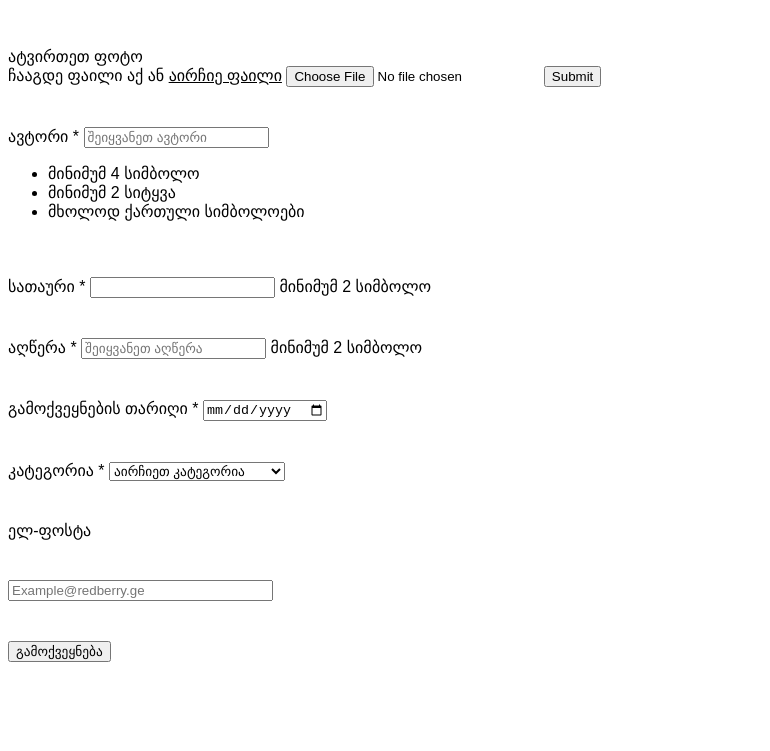
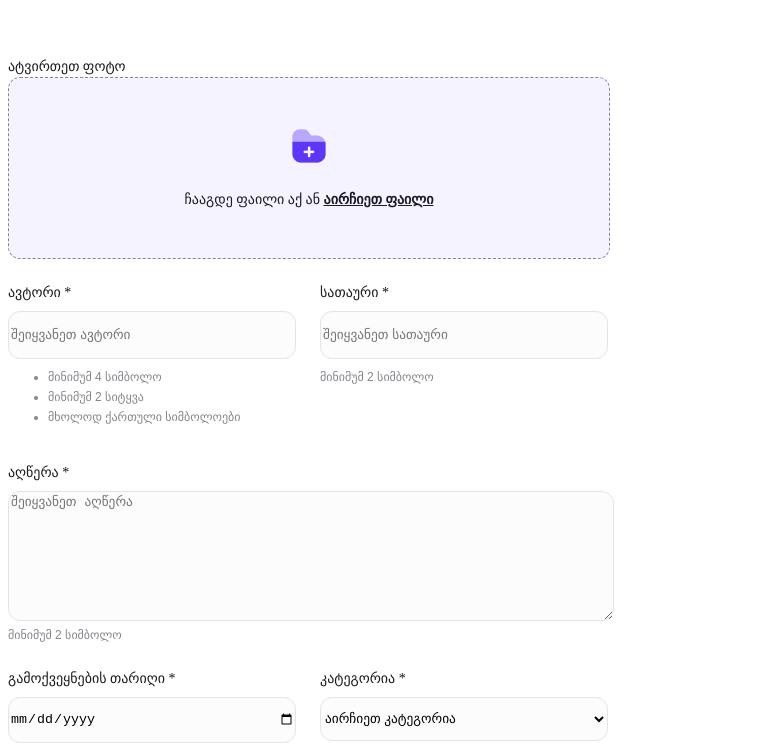
Before and after one commit to gionare/redberry-bitcamp, a website with bundled scripts: page pages/NewBlog/newBlog.html in a window 1280 px wide. Shown: the part 87-838 px from the top of the page, without its empty margins (0-770 px from the left). Before the commit the page ends 800 px from the top, so only its background shows below. Built offline with nearby package versions, Linux system fonts and the light colour scheme.

Commit message:
newBlog page is alsmost done

```diff
--- a/pages/NewBlog/newBlog.css
+++ b/pages/NewBlog/newBlog.css
@@ -2,21 +2,100 @@ body {
   font-family: "FiraGO", sans-serif;
 }
 
+/* for all labels */
+label {
+  color: #1a1a1f;
+  font-family: FiraGO;
+  font-size: 14px;
+  font-style: normal;
+  font-weight: 500;
+  line-height: 20px;
+  margin-bottom: 8px;
+}
+
+/* ____ header ____ */
 .header {
   display: flex;
   flex-direction: center;
+  justify-content: center;
+  align-items: center;
 }
+.header-img img {
+  width: 150px;
+  height: 24px;
+}
+
+/* ____ Main ____ */
 main {
-  display: inline-flex;
+  /* border: solid; */
+  display: flex;
   flex-direction: column;
   align-items: flex-start;
   gap: 40px;
 }
-.h2 {
-  color: #1a1a1f;
-  font-family: FiraGO;
-  font-size: 32px;
-  font-style: normal;
-  font-weight: 700;
-  line-height: 40px; /* 125% */
+
+/* ____ form ____ */
+.information-form {
+  /* border: solid; */
+  display: flex;
+  /* flex-direction: column; */
+  /* align-items: flex-start; */
+  width: 600px;
+  gap: 24px;
+  flex-wrap: wrap;
 }
+
+/* -- Upload picture -- */
+/* FIXME: */
+
+.picture-upload-container {
+  display: flex;
+  flex-direction: column;
+  justify-content: center;
+  align-items: center;
+  gap: 24px;
+  width: 600px;
+  height: 180px;
+  border-radius: 12px;
+  border: 1px dashed #85858d;
+  background: #f4f3ff;
+}
+
+/* -- Author & Title-- */
+.container {
+  display: flex;
+  flex-direction: column;
+  width: 288px;
+}
+.inputText {
+  height: 44px;
+  border-radius: 12px;
+  border: 1px solid #e4e3eb;
+  background: #fcfcfd;
+}
+.instruction {
+  color: #85858d;
+  font-size: 12px;
+  font-weight: 400;
+  line-height: 20px;
+  margin-top: 8px;
+}
+
+/* -- Description -- */
+#description {
+  width: 600px;
+  height: 124px;
+  flex-shrink: 0;
+  border-radius: 12px;
+  border: 1px solid #e4e3eb;
+  background: #fcfcfd;
+  margin-top: 8px;
+}
+
+.description textarea::placeholder {
+  margin-left: 16px;
+  margin-top: 12px;
+}
+/* -- publish date -- */
+/* -- category -- */
+/* -- Email -- */
--- a/pages/NewBlog/newBlog.html
+++ b/pages/NewBlog/newBlog.html
@@ -11,41 +11,46 @@
   <body>
 
     <header class="header">
-      <img src="././src/logo.png" alt="logo" />
+      <div class="header-img">
+        <img src="../logo.png" alt="Logo">
+      </div>
     </header>
 
     <main>
         <h2>ბლოგის დამატება</h2>
 
-        <form class="information-form" action="submit" method="post">
+        <div class="information-form" action="submit" method="post">
 
           <!-- Upload picture -->
           <div class="picture-upload">
-            <label for="picture">ატვირთეთ ფოტო</label>
+            <label id="upload-picture" for="picture">ატვირთეთ ფოტო</label>
             <div class="picture-upload-container">
+              <img src="../folder-add.png" alt="folder-add">
               <form action="">
-                <label for="img">ჩააგდე ფაილი აქ ან <u>აირჩიე ფაილი</u></label>
-                <input type="file" id="img" name="img" accept="image/*" />
-                <input type="submit" />
+                <label for="img">ჩააგდე ფაილი აქ ან
+                  <span style="cursor: pointer;"><b><u>აირჩიეთ ფაილი</u></b></span>
+                  <input type="file" id="img" name="img" accept="image/*" style="display: none;"/>
+                </label>
               </form>
             </div>
+
           </div>
 
           <!-- author -->
-          <div class="author">
+          <div class="container author" id="author">
             <label for="name">ავტორი *</label>
             <input
               type="text"
+              class="inputText"
+              id="name"
               placeholder="შეიყვანეთ ავტორი"
-              id="name"
-              class="inputText"
               name="name"
               required
               minlength="4"
               required
               pattern="[a-zA-Z]{2,}"
             />
-            <ul>
+            <ul class="instruction">
               <li>მინიმუმ 4 სიმბოლო</li>
               <li>მინიმუმ 2 სიტყვა</li>
               <li>მხოლოდ ქართული სიმბოლოები</li>
@@ -53,29 +58,30 @@
           </div>
 
           <!-- title -->
-          <div class="title">
+          <div class="container title" id="title">
             <label for="name">სათაური *</label>
-            <input type="text" class="inputText" required minlength="2" />
-            <span>მინიმუმ 2 სიმბოლო</span>
+            <input type="text" class="inputText" id="title" placeholder="შეიყვანეთ სათაური" minlength="2" />
+            <span class="instruction">მინიმუმ 2 სიმბოლო</span>
           </div>
 
           <!-- description -->
           <div class="description">
             <label for="description">აღწერა *</label>
-            <input type="text" placeholder="შეიყვანეთ აღწერა"/>
-            <span>მინიმუმ 2 სიმბოლო</span>
+            <textarea placeholder="შეიყვანეთ აღწერა" id="description" name="description" required minlength="2"></textarea>
+            <span class="instruction">მინიმუმ 2 სიმბოლო</span>
           </div>
 
+
           <!-- publish date -->
-          <div class="publishDate">
+          <div class="container publishDate">
             <label for="publishDate">გამოქვეყნების თარიღი *</label>
-            <input id="todayDate" type='date' name="publishDate" placeholder="" required></input>
+            <input class="inputText" id="todayDate" type='date' name="publishDate" placeholder="" required></input>
           </div>
 
           <!-- category -->
-          <div class="category">
+          <div class="container category">
             <label for="category">კატეგორია *</label>
-            <select name="category" id="category-select">
+            <select class="inputText" name="category" id="category-select">
               <option value="">აირჩიეთ კატეგორია</option>
               <option value="მარკეტი">მარკეტი</option>
               <option value="აპლიკაცია">აპლიკაცია</option>
@@ -87,11 +93,13 @@
           </div>
 
           <!-- email -->
-          <div classs="'email">
-            <label for="email">ელ-ფოსტა</div>
-            <input type="email" id="email" pattern=".+@redberry\.ge" size="30 required" placeholder="Example@redberry.ge">
+          <div class="container email">
+            <label for="email">ელ-ფოსტა</label>
+            <input class="inputText" type="email" id="email" pattern=".+@redberry\.ge" size="30 required" placeholder="Example@redberry.ge">
+
           </div>
-        </form>
+
+        </div>
 
 
         <div class="submit">
--- a/pages/NewBlog/newBlog.js
+++ b/pages/NewBlog/newBlog.js
@@ -2,6 +2,11 @@ import "@fontsource/firago/400.css";
 import "@fontsource/firago/500.css";
 import "@fontsource/firago/600.css";
 
+// js to trigger the file input when the text is clicked
+function triggerFileInput() {
+  document.getElementById("img").click();
+}
+
 // actual date placeholder for publish date input
 let today = new Date().toISOString().split("T")[0];
 document.getElementById("todayDate").setAttribute("value", today);
```
Also changed, not shown: pages/folder-add.png (added), pages/logo.png (renamed from src/logo.png).
